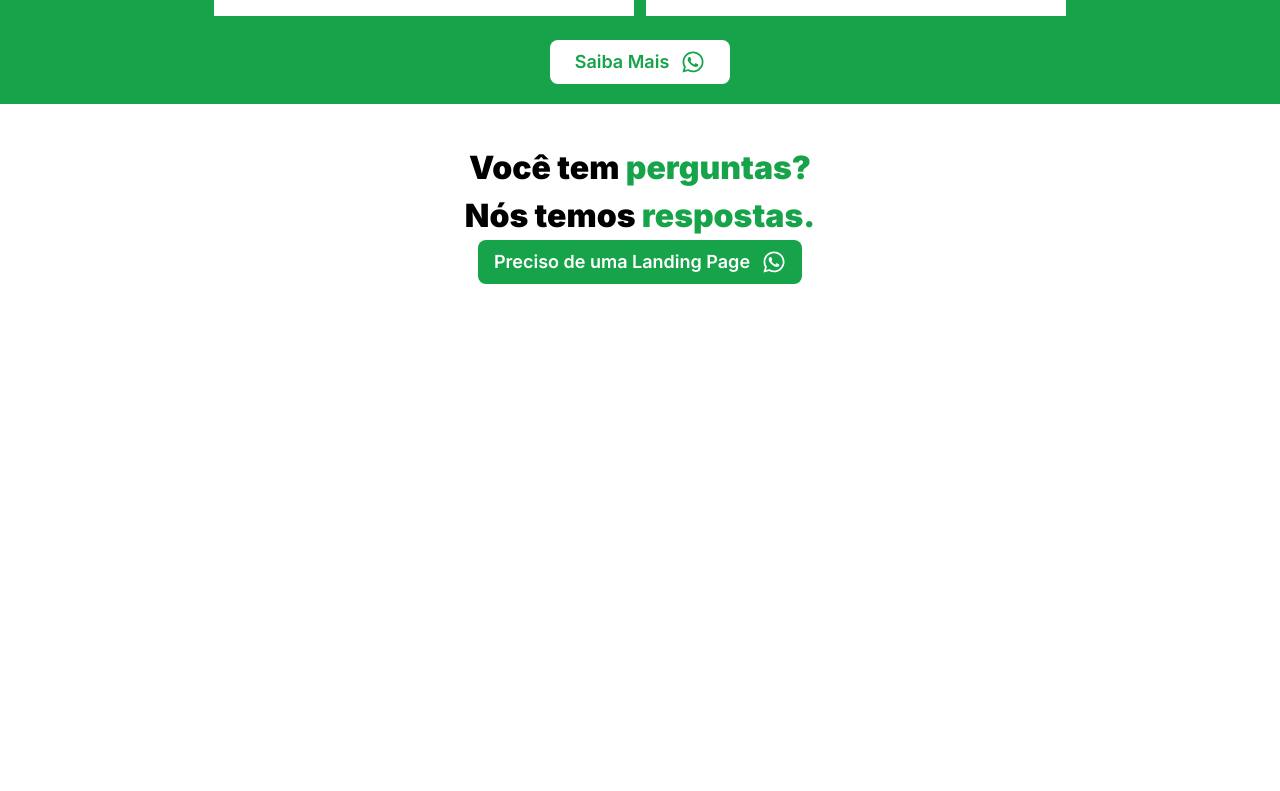
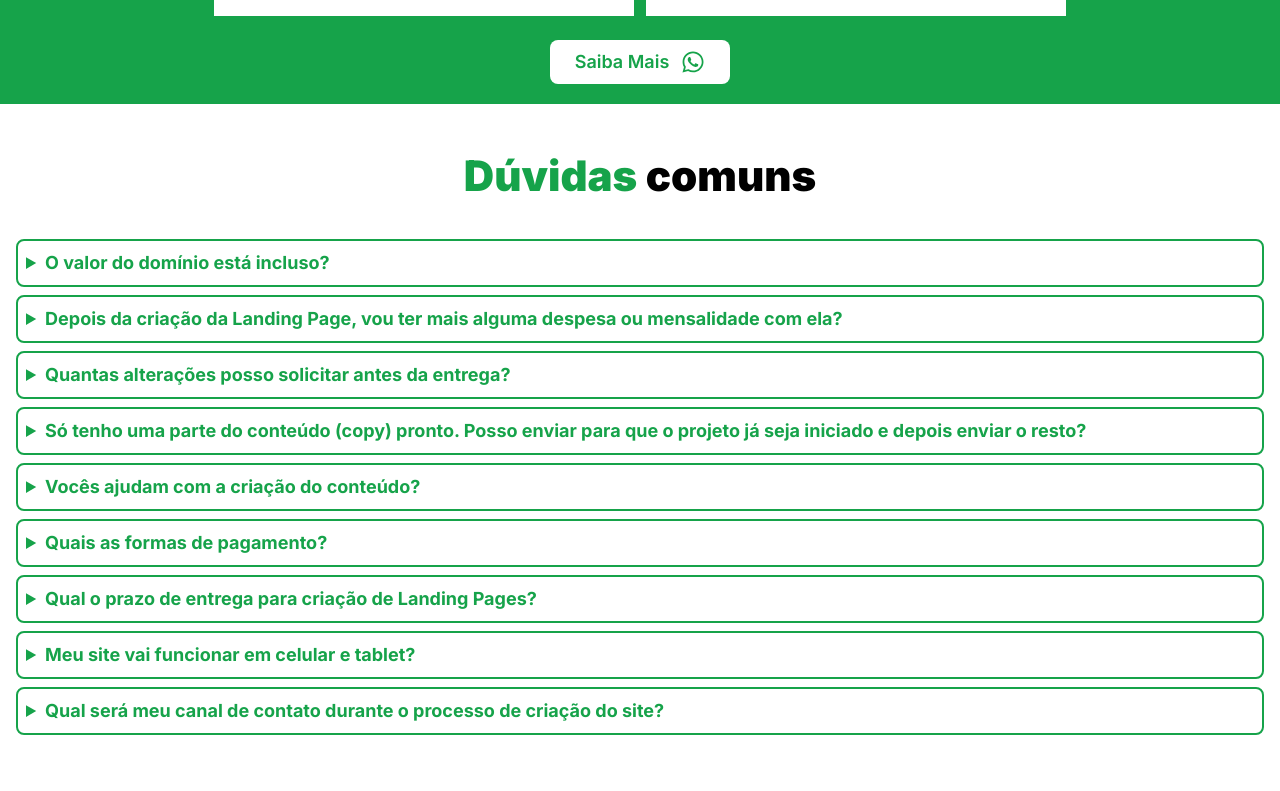
Before and after one commit to Adrianodbs/A3X, a React (Vite) app: page / in a window 1280 px wide. Shown: the part 1300-2091 px from the top of the page. Before the commit the page ends 1624 px from the top, so only its background shows below. Built offline with nearby package versions, Linux system fonts and the light colour scheme.

Commit message:
Feat: create common questions

```diff
--- /dev/null
+++ b/src/components/CommonQuestions/index.tsx
@@ -0,0 +1,21 @@
+import { source } from '../../utils/Source'
+import Contact from '../Contact'
+
+export default function CommonQuestions() {
+  return (
+    <div className="w-full flex flex-col items-center justify-center p-4 my-6   gap-2">
+      <h1 className="text-[42px] font-black mb-6 text-center text-green-600">
+        Dúvidas <span className="text-black">comuns</span>
+      </h1>
+      {source.map(item => (
+        <details className="w-full p-2 border-2 border-solid border-green-600 rounded-lg cursor-pointer">
+          <summary className="font-bold text-lg text-green-600">
+            {item.summary}
+          </summary>
+          <p className="text-black ml-8">{item.detail}</p>
+        </details>
+      ))}
+      <Contact />
+    </div>
+  )
+}
--- a/src/components/Contact/index.tsx
+++ b/src/components/Contact/index.tsx
@@ -3,7 +3,7 @@ import { FaWhatsapp } from 'react-icons/fa'
 
 export default function Contact() {
   return (
-    <div className="w-full p-4 items-center justify-center flex flex-col my-6">
+    <div className="w-full p-4 items-center justify-center flex flex-col my-6 text-center">
       <h1 className="text-[32px] font-black">
         Você tem <span className="text-green-600">perguntas?</span>
       </h1>
--- a/src/pages/Home.tsx
+++ b/src/pages/Home.tsx
@@ -1,5 +1,5 @@
 import Cards from '../components/Cards'
-import Contact from '../components/Contact'
+import CommonQuestions from '../components/CommonQuestions'
 import InfoSection from '../components/InfoSection'
 
 export default function Home() {
@@ -7,7 +7,7 @@ export default function Home() {
     <div>
       <InfoSection />
       <Cards />
-      <Contact />
+      <CommonQuestions />
     </div>
   )
 }
--- /dev/null
+++ b/src/utils/source.ts
@@ -0,0 +1,39 @@
+
+ export const source = [
+    {
+      "summary": "O valor do domínio está incluso?",
+      "detail": "Não, o valor do domínio não está incluso. O cliente é responsável pela criação do seu domínio. Se necessário, podemos auxiliar nesse processo; basta entrar em contato para solicitar suporte. Recomendamos que a operação seja realizada diretamente pelo Registro.br."
+    },
+    {
+      "summary": "Depois da criação da Landing Page, vou ter mais alguma despesa ou mensalidade com ela?",
+      "detail": "Uma vez que a página tenha sido aprovada e entregue, não haverá outros custos relacionados ao desenvolvimento. No entanto, é importante destacar que a página gerará despesas, sendo a hospedagem uma delas."
+    },
+    {
+      "summary": "Quantas alterações posso solicitar antes da entrega?",
+      "detail": "Você pode solicitar até 03 alterações antes do aceite final. Queremos garantir que o conteúdo atenda às suas expectativas."
+    },
+    {
+      "summary": "Só tenho uma parte do conteúdo (copy) pronto. Posso enviar para que o projeto já seja iniciado e depois enviar o resto?",
+      "detail": "Não, nenhum projeto é iniciado sem o envio completo da copy. Essa é uma exigência que não abrimos mão. Para criar uma página com alto poder de conversão, precisamos ter uma visão completa do projeto e não apenas de parte dele."
+    },
+    {
+      "summary": "Vocês ajudam com a criação do conteúdo?",
+      "detail": "Todo o conteúdo deve ser fornecido pelo cliente, incluindo textos, imagens e vídeos. Após a entrega desse material, faremos uma avaliação e, se necessário, realizaremos alterações ou solicitaremos ao contratante que o faça."
+    },
+    {
+      "summary": "Quais as formas de pagamento?",
+      "detail": "Aceitamos pagamentos via Pix."
+    },
+    {
+      "summary": "Qual o prazo de entrega para criação de Landing Pages?",
+      "detail": "O prazo é ajustado de acordo com a complexidade do projeto, mas, em geral, Landing Pages são confeccionadas em até 07 dias a partir da data de entrega de todo o material necessário para a confecção da página."
+    },
+    {
+      "summary": "Meu site vai funcionar em celular e tablet?",
+      "detail": "Sim, a construção da landing page será totalmente responsiva, funcionando perfeitamente em qualquer dispositivo, seja no PC, tablet ou principalmente no smartphone."
+    },
+    {
+      "summary": "Qual será meu canal de contato durante o processo de criação do site?",
+      "detail": "Após a contratação do desenvolvimento da sua landing page, você poderá acompanhar e tirar suas dúvidas em nossos canais exclusivos de atendimento via telefone, chat online ou e-mail."
+    }
+  ]
```
